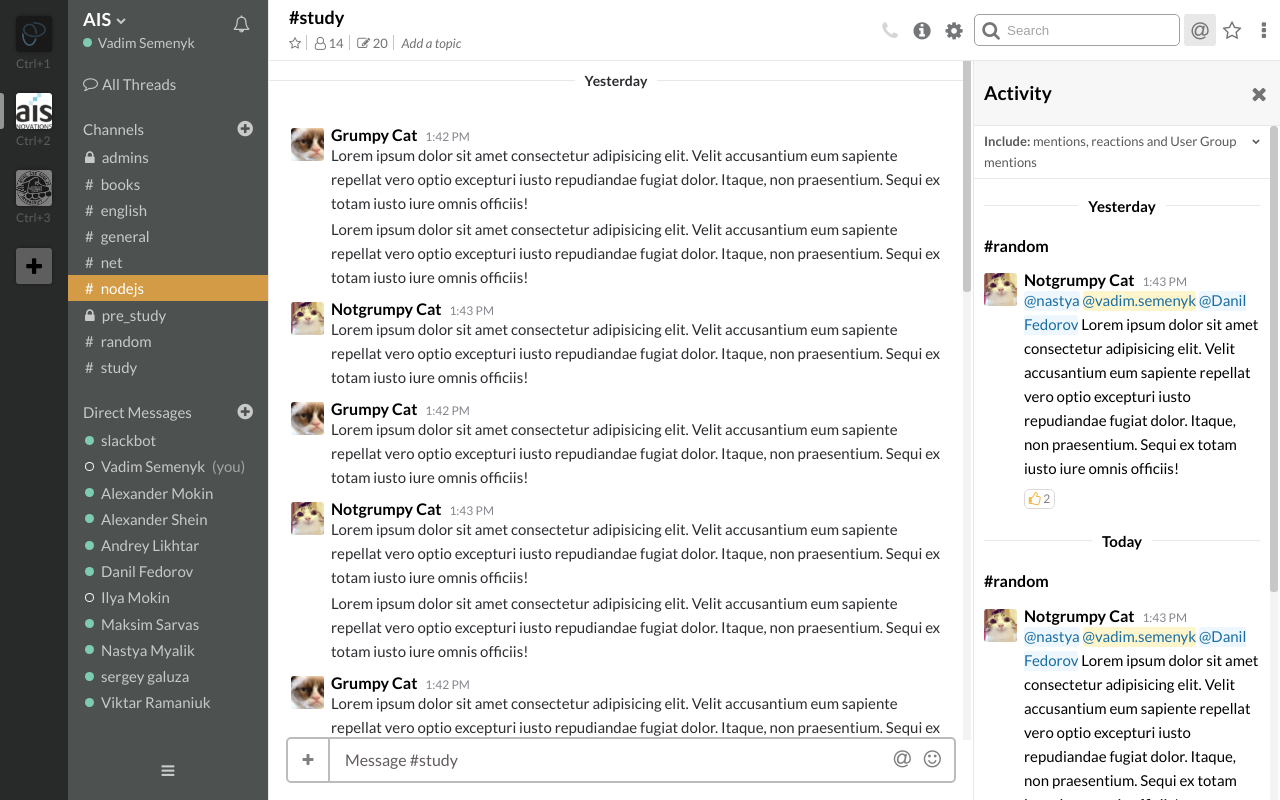
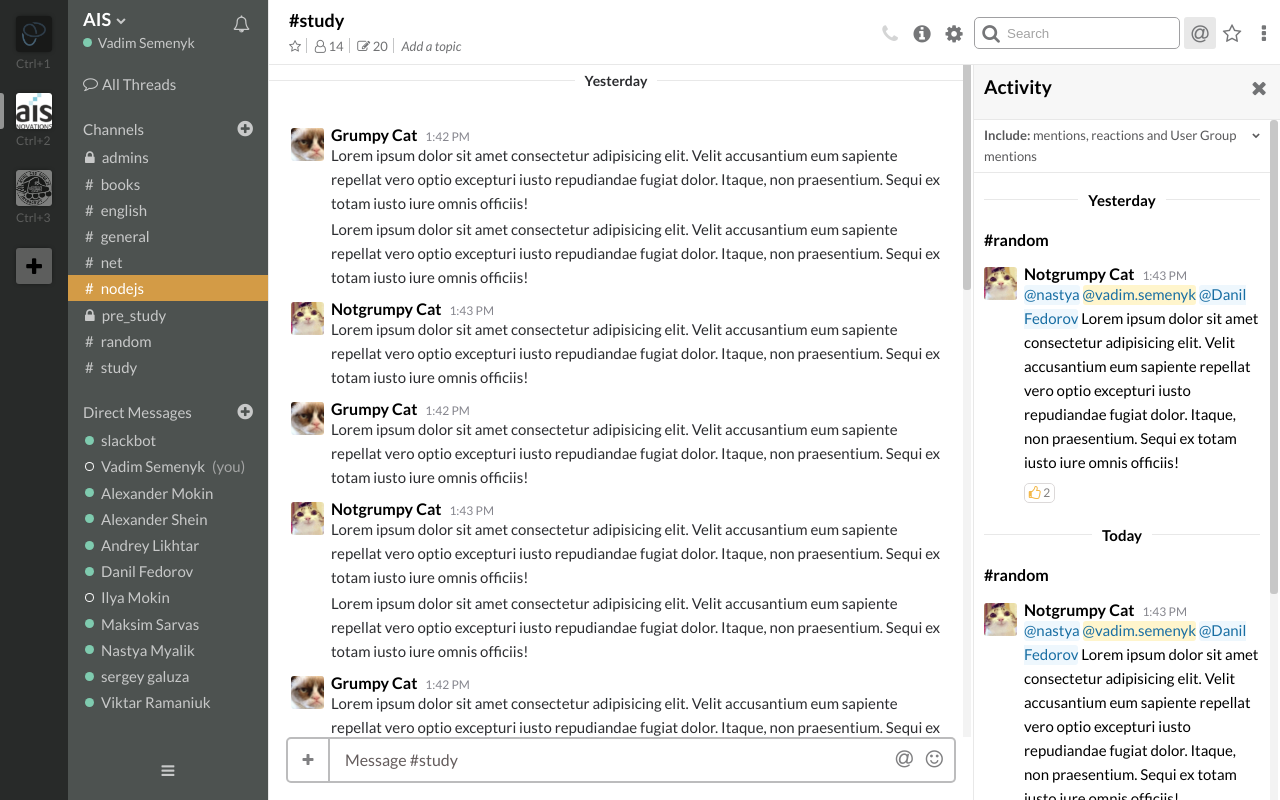
Before and after one commit to VadimSemenuk/VadimSemenuk.github.io, a plain HTML site: page slack/index.html in a window 1280 px wide. Both pictures are taken after a click on the element 1200 px from the left and 30 px from the top of the page. Drawn offline with Linux system fonts and the light colour scheme.

Commit message:
global root repalce

```diff
--- a/slack/css/main.css
+++ b/slack/css/main.css
@@ -412,27 +412,22 @@ aside .sig-name i {
 .content-wrapper {
 	flex-grow: 1;
 	position: relative;
+	display: flex;
+	flex-direction: column;
 }
 /* head */
 .head {
 	padding: 0 20px;
-	padding-top: 8px;
+	padding-top: 11px;
 	padding-right: 0px;
-	border-bottom: 1px solid #e8e8e8;
 	display: flex;
 	align-items: center;
 	flex-wrap: wrap;
-
-
-	position: absolute;
-	left: 0px;
-	right: 0px;
 	background: #fff;
 	z-index: 2;
 }
 .channel-info {
 	flex-grow: 1;
-	padding-bottom: 8px;
 }
 .channel-name {
 	font-size: 18px;
@@ -498,7 +493,6 @@ aside .sig-name i {
 	display: flex;
 	align-self: center;
 	color: #757678;
-	padding-bottom: 8px;
 }
 .channel-work .active-showed {
 	background: #e8e8e8;
@@ -545,27 +539,38 @@ aside .sig-name i {
 }
 /* content */
 .content {
-	height: 100%;
 	display: flex;
+	position: absolute;
+	top: 55px;
+	bottom: 0px;
+}
+.content:before {
+	content: "";
+	width: 100%;
+	border-bottom: 1px solid #e8e8e8;
+	height: 9px;
+	position: absolute;
+	top: 0px;
+	background: #fff;
+	z-index: 3;
 }
 /* chat */
 .chat-wrapper {
 	box-sizing: border-box;
 	overflow-x: hidden;
-	height: 100%;
-	padding-top: 60px;
-	padding-bottom: 60px;
 	position: relative;
 	flex-grow: 1;
+	display: flex;
+	flex-direction: column;
+}
+.add-wrapper {
+	display: flex;
+	flex-direction: column;
 }
 .chat-scroller {
+	flex-grow: 1;
 	overflow-y: scroll;
-	position: absolute;
-	top: 55px;
-	left: 0px;
-	/* right: -20px; */
-	right: 0px;
-	bottom: 60px;
+	height: 100%;
 }
 .chat-container {
 	padding-bottom: 18px;
@@ -578,17 +583,13 @@ aside .sig-name i {
 }
 /* message input */
 .msg-input-container {
-	left: 0px;
-	right: 0px;
-	position: absolute;
-	bottom: 0px;
-	margin: 0 17px;
-	margin-bottom: 17px;
-	box-sizing: border-box;
-	display: flex;
-	background: #fff;
-	z-index: 3;
+    display: flex;
+    background: #fff;
+    flex-shrink: 0;
+    z-index: 3;
 	overflow: hidden;
+	margin: 17px;
+	margin-top: 0px;
 }
 .msg-input-container .add-i {
 	flex-basis: 40px;
@@ -612,7 +613,7 @@ aside .sig-name i {
 	position: absolute;
 	font-size: 20px;
 	color: #808082;
-	right: 10px;
+	right: 25px;
 	height: 41px;
 	padding: 0 5px;
 	padding-top: 5px;
@@ -622,7 +623,7 @@ aside .sig-name i {
 	position: absolute;
 	font-size: 20px;
 	color: #808082;
-	right: 40px;
+	right: 55px;
 	padding-top: 5px;
 }
 .msg-input-container .smile-i:hover,
@@ -685,7 +686,7 @@ aside .sig-name i {
 	position: -ms-sticky;
 	position: -o-sticky;
 	position: sticky;
-	top: -5px;
+	top: -1px;
 	z-index: 3;
 }
 .day-head:before,
@@ -819,7 +820,7 @@ aside .sig-name i {
 	right: 10px;
 	background: #fff;
 	display: none;
-	z-index: 3;
+	z-index: 2;
 }
 @-moz-document url-prefix() {
 	.message-item .actions {
@@ -960,7 +961,6 @@ details[open] .i-go-ahead {
 	flex-basis: 406px;
 	flex-shrink: 0;
 	border-left: 1px solid #e8e8e8;
-	padding-top: 61px;
 	height: 100%;
 	box-sizing: border-box;
 	overflow: hidden;
--- a/slack/js/common.js
+++ b/slack/js/common.js
@@ -1,9 +1,16 @@
 "use strict"
 let inp = document.querySelector(".msg-input");
+let inpH = inp.clientHeight;
+inp.addEventListener("input", function (ev) {
+    if (this.clientHeight > inpH || this.clientHeight < inpH) {
+        inpH = this.clientHeight;
+        setTimeout(cScr.setDimentions, 4);
+    };
+});
 inp.addEventListener("keydown", function (ev) {
     if (ev.key == "Enter" && !ev.shiftKey) {
         setTimeout(function () {
-            inp.innerHTML = ""
+            inp.innerHTML = "";
         }, 4);
     };
 });
@@ -78,3 +85,7 @@ window.addEventListener("resize", function () {
 function ScrollsResizeHandler () {
     scrolls.forEach(fn => fn.setDimentions());
 }
+// let cScr = {};
+// cScr.setDimentions = function () {
+//     return;
+// }
--- a/slack/js/skroll.js
+++ b/slack/js/skroll.js
@@ -124,7 +124,11 @@ function skroller (scrollEl, pars) {
     }
     let drgHandler = debounce(dragHandler, 20);
 
+    let toBot = false;
     function setDimentions () {
+        if (scrollEl.scrollTop == diff && diff != 0) {
+            toBot = true;
+        }
         scrl.style.height = getScrollerHeight(scrollEl.offsetHeight / scrolledCnt.offsetHeight, scrollEl.offsetHeight) + "px";
         sCntH = scrolledCnt.offsetHeight;
         sElH = scrollEl.offsetHeight;
@@ -135,7 +139,10 @@ function skroller (scrollEl, pars) {
             scrollEl.classList.add("hidden");
         } else {
             scrollEl.classList.remove("hidden");
-        }
+        };
+        if (toBot) {
+            scrollEl.scrollTop = diff;
+        };
     };
     return {
         setDimentions: setDimentions
```
Also changed, not shown: slack/index.html (+2 -0 lines).
